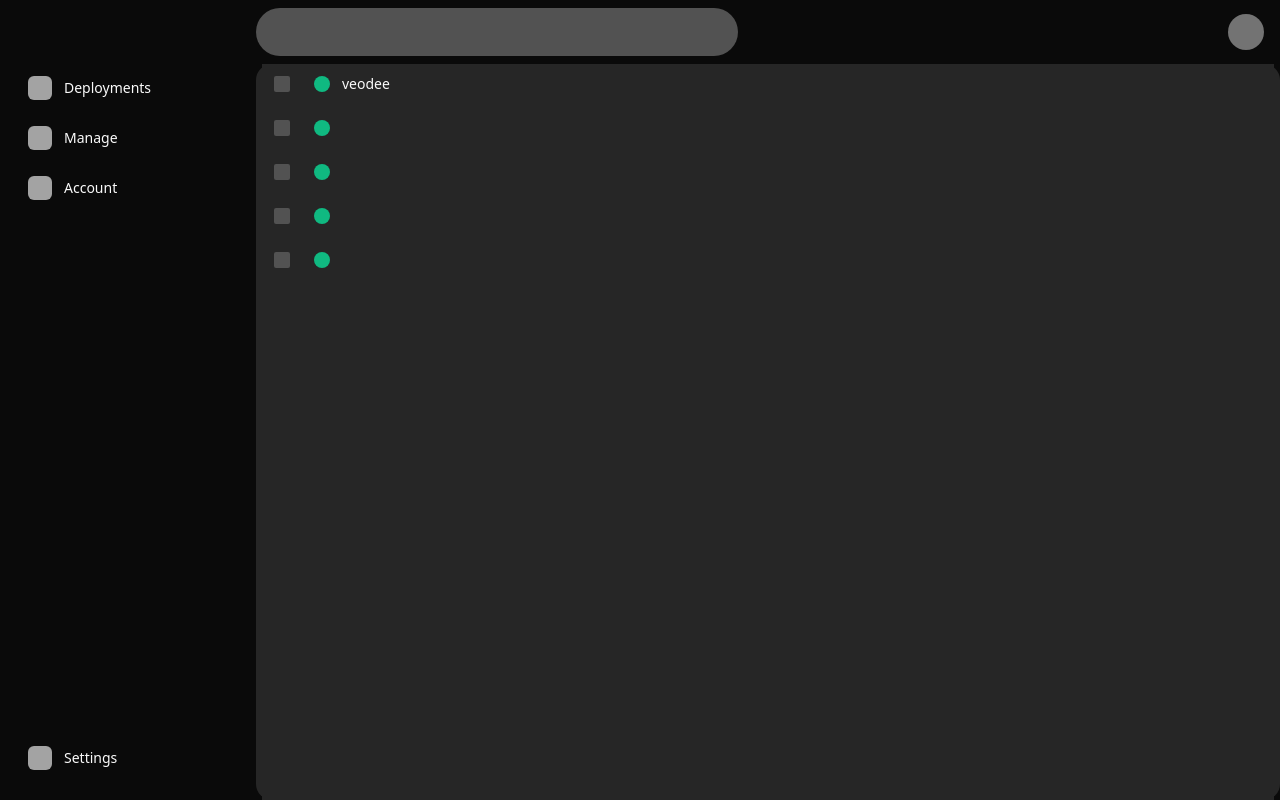
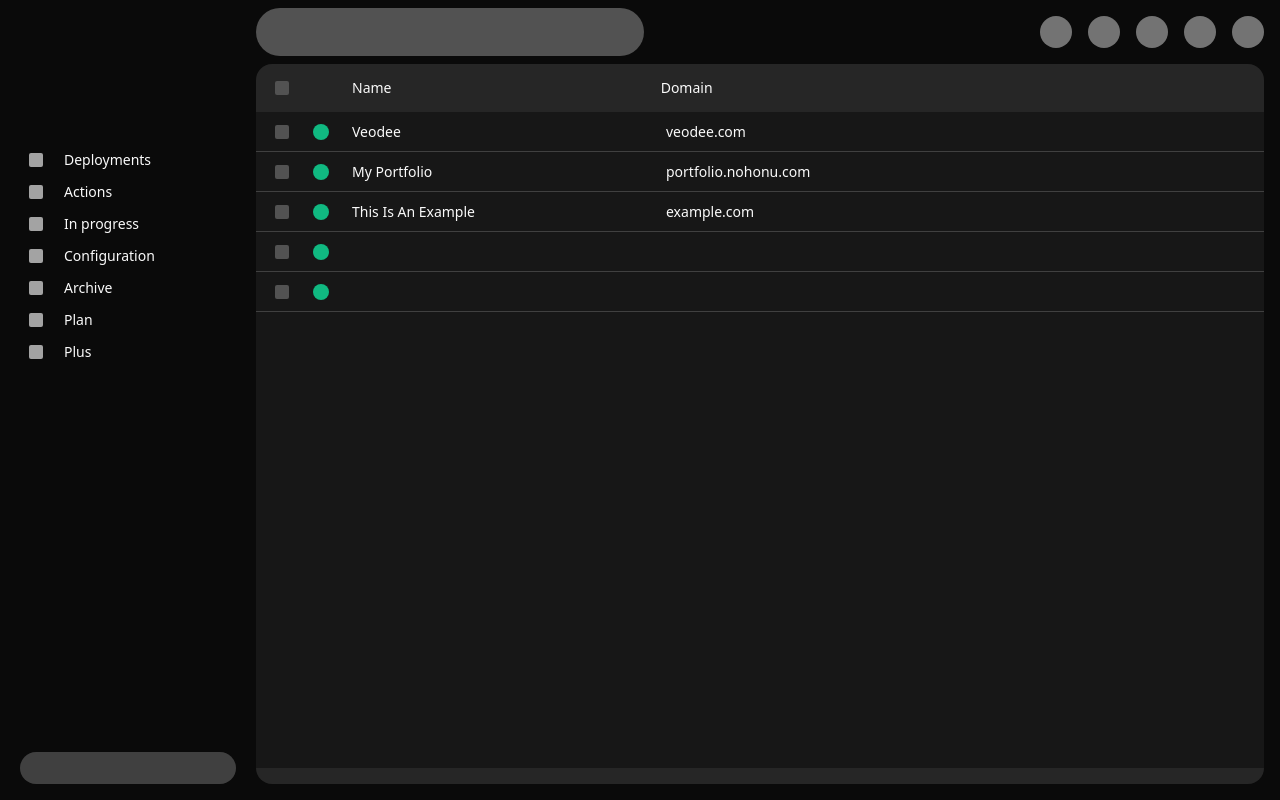
Before and after one commit to petermichon/nohonu, a React (Vite) app in the folder client/: page / in a window 1280 px wide. Built offline with nearby package versions, Linux system fonts and the light colour scheme.

Commit message:
improve ui

```diff
--- a/client/src/components/App.tsx
+++ b/client/src/components/App.tsx
@@ -4,11 +4,12 @@ import { Topbar } from './Topbar'
 
 export function App() {
   return (
-    <div className="w-screen h-screen m-0 flex flex-col text-sm text-neutral-50 scrollbar-neutral-800">
+    <div className="w-screen h-screen m-0 flex flex-col text-sm font-sans font-normal text-neutral-50 scrollbar-neutral-800">
       <Topbar />
       <div className="flex flex-row flex-1 overflow-hidden bg-neutral-950">
         <Leftbar />
         <Deployments />
+        <div className="w-4"></div>
       </div>
     </div>
   )
--- a/client/src/components/Deployments.tsx
+++ b/client/src/components/Deployments.tsx
@@ -1,25 +1,76 @@
 export function Deployments() {
   return (
-    <div className="px-1.5 flex-1 flex flex-col bg-neutral-800 rounded-2xl">
-      {/* <ListHeader /> */}
-      <ListBody />
+    <div className="flex-1 flex flex-col">
+      <div className="flex-1 flex flex-col bg-neutral-800 rounded-2xl">
+        <ListHeader />
+        <ListBody />
+        <div className="h-4"></div>
+      </div>
+      <div className="h-4"></div>
     </div>
   )
 }
 
 function ListHeader() {
   return (
-    <div className="h-[56px] shrink-0 flex flex-row">
-      <div className="aspect-square flex items-center justify-center">
-        <div className="rounded-sm p-2 aspect-square bg-neutral-600 cursor-pointer">
+    <div className="h-12 py-1 flex flex-col mr-4">
+      <div className="px-1.5 h-10 shrink-0 flex flex-row border-b border-neutral-800">
+        <div className="aspect-square flex items-center justify-center">
+          <div className="p-3 rounded-full aspect-square cursor-pointer hover:bg-neutral-700">
+            <div className="rounded-sm p-[7px] aspect-square bg-neutral-600" />
+          </div>
+        </div>
+        <div className="aspect-square flex"></div>
+        <div className="flex items-center flex-1 rounded-lg my-1 px-3">
+          <>Name</>
+        </div>
+        <div className="flex items-center flex-1 rounded-lg my-1 px-3">
+          <>Domain</>
+        </div>
+        <div className="flex-1">
           <></>
         </div>
       </div>
-      <div className="aspect-square" />
+    </div>
+  )
+}
+
+function ListBody() {
+  return (
+    <div className="h-[300px] flex-1 flex flex-col overflow-y-scroll bg-neutral-900">
+      <DeploymentRow name="Veodee" domain="veodee.com" />
+      <DeploymentRow name="My Portfolio" domain="portfolio.nohonu.com" />
+      <DeploymentRow name="This Is An Example" domain="example.com" />
+      <DeploymentRow name="" domain="" />
+      <DeploymentRow name="" domain="" />
+      <div className="flex-1" />
+    </div>
+  )
+}
+
+type DeploymentRowProps = {
+  name: string
+  domain: string
+}
+
+function DeploymentRow({ name, domain }: DeploymentRowProps) {
+  return (
+    <div className="px-1.5 h-10 shrink-0 flex flex-row border-neutral-700 border-solid border-b-[1px] hover:bg-neutral-800">
       <div className="aspect-square flex items-center justify-center">
-        <div className="rounded-sm">
-          <>Name</>
+        <div className="p-3 rounded-full aspect-square cursor-pointer hover:bg-neutral-700">
+          <div className="rounded-sm p-[7px] aspect-square bg-neutral-600" />
         </div>
+      </div>
+      <div className="aspect-square flex items-center justify-center">
+        <div className="rounded-full p-2 aspect-square bg-emerald-500">
+          <></>
+        </div>
+      </div>
+      <div className="flex items-center flex-1 rounded-lg my-1 px-3">
+        <>{name}</>
+      </div>
+      <div className="flex items-center flex-1 rounded-lg my-1 px-3">
+        <>{domain}</>
       </div>
       <div className="flex-1">
         <></>
@@ -27,40 +78,3 @@ function ListHeader() {
     </div>
   )
 }
-
-function ListBody() {
-  return (
-    <div className="h-[300px] flex-1 flex flex-col overflow-y-scroll gap-1 bg-neutral-800 ">
-      <Deployment name="veodee" />
-      <Deployment name="" />
-      <Deployment name="" />
-      <Deployment name="" />
-      <Deployment name="" />
-    </div>
-  )
-}
-
-function Deployment({ name }: { name: string }) {
-  return (
-    <div className="h-10 shrink-0 flex flex-row rounded-lg">
-      <div className="aspect-square flex items-center justify-center">
-        <div className="rounded-sm p-2 aspect-square bg-neutral-600 cursor-pointer">
-          <></>
-        </div>
-      </div>
-      <div className="aspect-square flex items-center justify-center">
-        <div className="rounded-full p-2 aspect-square bg-emerald-500">
-          <></>
-        </div>
-      </div>
-      <div className="aspect-square flex items-center justify-center">
-        <div className="rounded-sm">
-          <>{name}</>
-        </div>
-      </div>
-      <div className="flex-1">
-        <></>
-      </div>
-    </div>
-  )
-}
--- a/client/src/components/Leftbar.tsx
+++ b/client/src/components/Leftbar.tsx
@@ -1,12 +1,25 @@
 export function Leftbar() {
   return (
-    <div className="h-full w-64 bg-neutral-950 flex flex-col overflow-y-auto px-4 gap-0.5">
+    <div className="h-full w-64 bg-neutral-950 flex flex-col overflow-y-auto">
+      <div className="h-14 my-2 mb-4 rounded-2xl ml-2"></div>
+      <NavSection />
+      <div className="flex-1" />
+      <div className="h-8 rounded-full bg-neutral-700 mx-5 my-4"></div>
+      {/* <div className="h-4" /> */}
+    </div>
+  )
+}
+
+function NavSection() {
+  return (
+    <div className="flex flex-col px-5">
       <Nav name="Deployments" />
-      <Nav name="Manage" />
-      <Nav name="Account" />
-      <div className="flex-1" />
-      <Nav name="Settings" />
-      <div className="h-4" />
+      <Nav name="Actions" />
+      <Nav name="In progress" />
+      <Nav name="Configuration" />
+      <Nav name="Archive" />
+      <Nav name="Plan" />
+      <Nav name="Plus" />
     </div>
   )
 }
@@ -14,18 +27,17 @@ export function Leftbar() {
 function Nav({ name }: { name: string }) {
   return (
     <a
-      className="shrink-0 h-12 cursor-pointer hover:bg-neutral-800 active:bg-neutral-700 rounded-xl flex flex-row items-center"
+      className="h-8 cursor-pointer hover:bg-neutral-700 active:bg-neutral-700 rounded-full flex flex-row items-center"
       // href=""
     >
       <div className="h-full aspect-square">
-        <div className="m-3 aspect-square bg-neutral-400 rounded-md" />
+        <div className="aspect-square m-[9px] bg-neutral-400 rounded-sm" />
       </div>
+      <div className="w-3"></div>
       <div className="flex-1">
         <>{name}</>
       </div>
-      <div className="h-full aspect-square">
-        <></>
-      </div>
+      <div className="h-full aspect-square"></div>
     </a>
   )
 }
--- a/client/src/components/Topbar.tsx
+++ b/client/src/components/Topbar.tsx
@@ -11,10 +11,20 @@ export function Topbar({}: {}) {
       <div className="flex-1">
         <></>
       </div>
-      <div className="flex m-1.5 flex-row">
-        <div className="h-full mx-0.5 aspect-square rounded-full bg-neutral-500 hover:bg-neutral-800 active:bg-neutral-700 cursor-pointer">
-          <></>
-        </div>
+      <Circle />
+      <Circle />
+      <Circle />
+      <Circle />
+      <Circle />
+    </div>
+  )
+}
+
+function Circle() {
+  return (
+    <div className="flex m-2 flex-row">
+      <div className="h-full aspect-square rounded-full bg-neutral-500 hover:bg-neutral-800 active:bg-neutral-700 cursor-pointer">
+        <></>
       </div>
     </div>
   )
```
